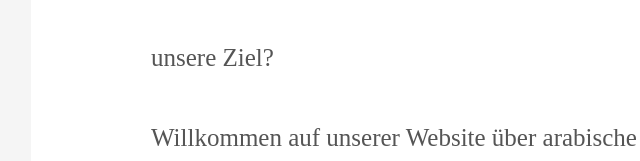
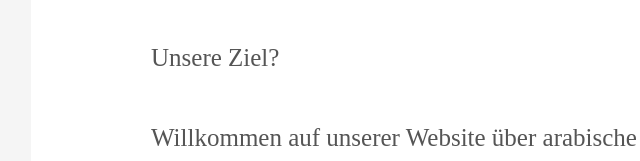
Before and after one commit to Leth-1/ALK25-26-34aaif-wmc, a plain HTML site: page recommendation/index.html in a window 1280 px wide. Shown: the part 639-800 px from the top of the page, 159-799 px from the left. Drawn offline with Linux system fonts and the light colour scheme.

Commit message:
Website Projekt

```diff
--- a/recommendation/index.html
+++ b/recommendation/index.html
@@ -31,7 +31,7 @@
         <h1 id="aboutus">About Us</h1>
 
         <p class="Aboutuserklär">
-            unsere Ziel?
+            Unsere Ziel?
         </p>
 
         <p class="Aboutuserklär">
```
